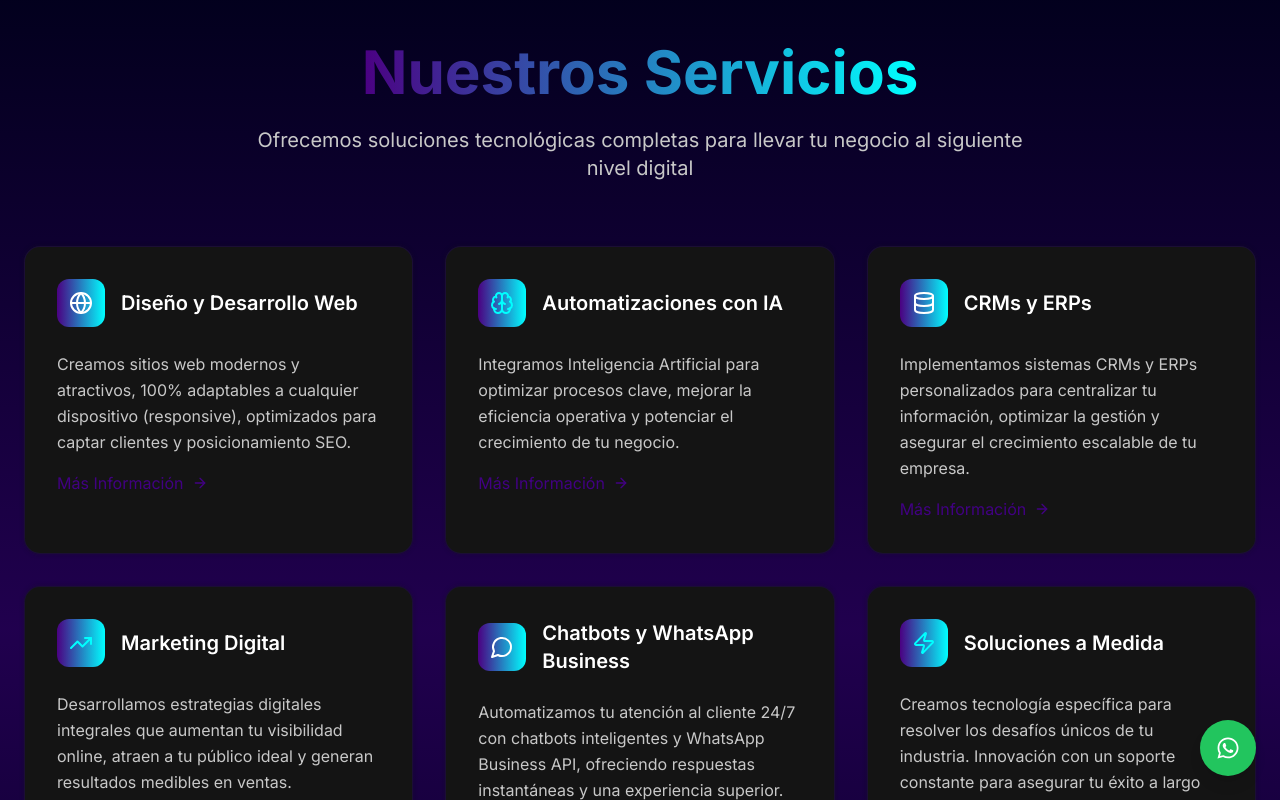
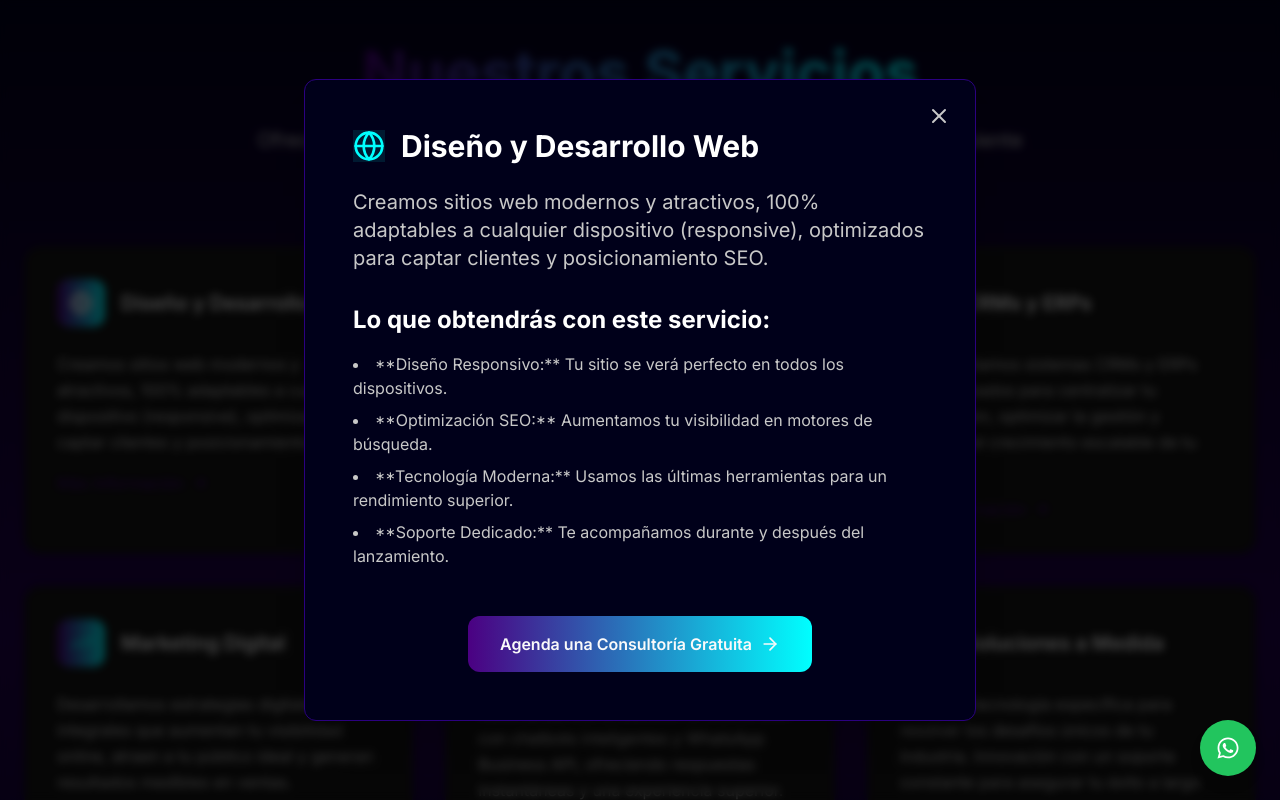
Before and after one commit to Ing-Daron11/DevHouse_blog, a React (Vite) app: page / in a window 1280 px wide. Both pictures are taken after a click on the element 218 px from the left and 1254 px from the top of the page. Shown: the part 854-1654 px from the top of the page. Built offline with nearby package versions, Linux system fonts and the light colour scheme.

Commit message:
Feat: integration of a modal or pop up window

```diff
--- a/src/components/Footer.tsx
+++ b/src/components/Footer.tsx
@@ -6,6 +6,67 @@ export const Footer = () => {
   const currentYear = new Date().getFullYear();
 
   const message = "Hola, me interesa conocer más sobre los servicios de Loop & Logic DevHouse. ¿Podrían darme más información?";
+
+  const socialLinks = [
+    {
+      name: 'WhatsApp',
+      href: `https://wa.me/3025922818?text=${message}`,
+      icon: FaWhatsapp,
+      colorClass: 'text-green-500', // El color estándar de WhatsApp
+      hoverColorClass: 'group-hover:text-green-400', // Un verde más claro al hacer hover
+      ariaLabel: 'WhatsApp de Loop & Logic DevHouse',
+    },
+    {
+      name: 'Instagram',
+      href: 'https://www.instagram.com/looplogicdevhouse?utm_source=qr&igsh=NXZod2lhMzFhYXdq',
+      icon: FaInstagram,
+      colorClass: 'text-[#833AB4]', // Púrpura de Instagram
+      hoverColorClass: 'group-hover:text-purple-400', // Un púrpura más claro al hacer hover
+      ariaLabel: 'Instagram de Loop & Logic DevHouse',
+    },
+  ];
+
+  const serviceLinks = [
+    { label: 'Desarrollo Web', href: '#servicios' },
+    { label: 'Automatizaciones IA', href: '#servicios' },
+    { label: 'CRM/ERP', href: '#servicios' },
+    { label: 'Marketing Digital', href: '#servicios' },
+    { label: 'Chatbots', href: '#servicios' },
+    { label: 'Soluciones a Medida', href: '#servicios' },
+    { label: 'Ciberseguridad', href: '#servicios' },
+    { label: 'Identidad Visual', href: '#servicios' },
+    { label: 'Soporte Técnico', href: '#servicios' },
+  ];
+
+  const otrosLinks = [
+  { label: 'Privacidad', href: '#privacidad' },
+  { label: 'Términos', href: '#terminos' },
+  { label: 'Cookies', href: '#cookies' }
+];
+
+const infoContacto = [
+  {
+    icon: Mail,
+    text: 'looplogicdevhouse@gmail.com',
+    href: 'mailto:looplogicdevhouse@gmail.com',
+    ariaLabel: 'Enviar correo a Loop & Logic DevHouse',
+    type: 'email'
+  },
+  {
+    icon: Phone,
+    text: '+57 302 5922818',
+    href: `https://wa.me/573025922818?text=${message}`,
+    ariaLabel: 'Contactar por WhatsApp',
+    type: 'phone'
+  },
+  {
+    icon: MapPin,
+    text: 'Guadalajara de Buga, Colombia.',
+    href: 'https://www.google.com/maps/place/Guadalajara+de+Buga,+Valle+del+Cauca,+Colombia',
+    ariaLabel: 'Ver ubicación en Google Maps',
+    type: 'location'
+  }
+];
 
   return (
     <footer className="relative bg-gradient-dark border-t border-border/50">
@@ -16,8 +77,8 @@ export const Footer = () => {
           {/* Company Info */}
           <AnimatedSection animation="fade-in-up">
             <div className="space-y-6">
-              <div className="flex items-center">
-                <Sparkles className="text-primary mr-2 h-6 w-6" />
+              <div className="flex items-center mb-4">
+                <Sparkles className="text-primary mr-2 h-7 w-7" />
                 <h3 className="text-xl font-bold text-gradient">
                   Loop & Logic DevHouse
                 </h3>
@@ -26,14 +87,20 @@ export const Footer = () => {
                 Tu partner tecnológico especializado en soluciones digitales innovadoras.
                 Transformamos ideas en experiencias excepcionales.
               </p>
-              <div className="flex space-x-4">
+
+              <div className="flex space-x-4 mt-6">
+                {socialLinks.map((social) => (
                   <a
-                  href={`https://wa.me/3025922818?text=${message}`}
-                  className="p-2 bg-secondary rounded-lg hover:bg-accent-foreground/20 transition-colors duration-300 group"
-                  aria-label="WhatsApp"
+                    key={social.name}
+                    href={social.href}
+                    target="_blank"
+                    rel="noopener noreferrer"
+                    className="p-2 bg-secondary rounded-lg hover:bg-accent-foreground/20 transition-colors duration-300 group flex items-center justify-center"
+                    aria-label={social.ariaLabel}
                   >
-                  <FaWhatsapp className="h-5 w-5 text-green-500 group-hover:text-accent transition-colors" />
+                    <social.icon className={`h-5 w-5 ${social.colorClass} ${social.hoverColorClass} transition-colors`} />
                   </a>
+                ))}
               </div>
             </div>
           </AnimatedSection>
@@ -43,20 +110,13 @@ export const Footer = () => {
             <div>
               <h4 className="text-lg font-semibold text-foreground mb-6">Servicios</h4>
               <ul className="space-y-3">
-                {[
-                  'Desarrollo Web',
-                  'Automatizaciones IA',
-                  'CRM/ERP',
-                  'Marketing Digital',
-                  'Chatbots',
-                  'Soluciones a Medida'
-                ].map((service) => (
-                  <li key={service}>
+                {serviceLinks.map((service) => (
+                  <li key={service.label}>
                     <a
-                      href="#servicios"
-                      className="text-muted-foreground hover:text-primary transition-colors duration-300"
+                      href={service.href}
+                      className="text-muted-foreground hover:text-accent transition-colors duration-300"
                     >
-                      {service}
+                      {service.label}
                     </a>
                   </li>
                 ))}
@@ -80,7 +140,7 @@ export const Footer = () => {
                   <li key={link.label}>
                     <a
                       href={link.href}
-                      className="text-muted-foreground hover:text-primary transition-colors duration-300"
+                      className="text-muted-foreground hover:text-accent transition-colors duration-300"
                     >
                       {link.label}
                     </a>
@@ -95,48 +155,27 @@ export const Footer = () => {
             <div>
               <h4 className="text-lg font-semibold text-foreground mb-6">Contacto</h4>
               <div className="space-y-4">
-                <div className="flex items-center">
-                  <Mail className="h-4 w-4 text-accent mr-3 flex-shrink-0" />
+                {infoContacto.map((item) => (
+                  <div key={item.text} className="flex items-start">
+                    <item.icon className="h-4 w-4 text-accent mr-3 flex-shrink-0 mt-1" />
+                    {item.href ? (
                       <a
-                    href="mailto:looplogicdevhouse@gmail.com"
-                    className="text-muted-foreground hover:text-accent transition-colors duration-300 text-sm"
+                        href={item.href}
+                        target={item.type !== 'email' ? "_blank" : "_self"} // Only open new tab for external links like WhatsApp/Maps
+                        rel={item.type !== 'email' ? "noopener noreferrer" : undefined}
+                        className="text-muted-foreground hover:text-accent transition-colors duration-300 text-sm break-words" // break-words for long emails
+                        aria-label={item.ariaLabel}
                       >
-                    looplogicdevhouse@gmail.com
+                        {item.text}
                       </a>
+                    ) : (
+                      <span className="text-muted-foreground text-sm">
+                        {item.text}
+                      </span>
+                    )}
                   </div>
-                <div className="flex items-center">
-                  <Phone className="h-4 w-4 text-accent mr-3 flex-shrink-0" />
-                  <a
-                    href="https://wa.me/573025922818"
-                    target="_blank"
-                    rel="noopener noreferrer"
-                    className="text-muted-foreground hover:text-accent transition-colors duration-300 text-sm"
-                  >
-                    +57 302 5922818
-                  </a>
+                ))}
               </div>
-                <div className="flex items-center">
-                  <FaInstagram className="h-4 w-4 text-accent mr-3 flex-shrink-0" />
-                  <a
-                    href="https://www.instagram.com/looplogicdevhouse?utm_source=qr&igsh=NXZod2lhMzFhYXdq"
-                    target="_blank"
-                    rel="noopener noreferrer"
-                    className="text-muted-foreground hover:text-accent transition-colors duration-300 text-sm"
-                  >
-                    looplogicdevhouse
-                  </a>
-                </div>
-
-                <div className='flex items-center cursor-pointer'>
-                  <MapPin className="h-4 w-4 text-accent mr-3 flex-shrink-0" />
-                  <span className="text-muted-foreground text-sm">
-                    <a className="text-muted-foreground hover:text-accent transition-colors duration-300 text-sm">
-                      Guadalajara de Buga, Colombia.
-                    </a>
-                  </span>
-                </div>
-              </div>
-
             </div>
           </AnimatedSection>
         </div>
--- /dev/null
+++ b/src/components/ServiceModal.tsx
@@ -0,0 +1,88 @@
+  import { ArrowRight, X } from 'lucide-react';
+  import React, { useEffect, useState } from 'react';
+
+const ServiceModal = ({ isOpen, service, onClose}) => {
+    const [isClosing, setIsClosing] = useState(false);
+
+    useEffect (() => {
+        if (isOpen) {
+            setIsClosing(false);
+        }
+    }, [isOpen]);
+
+    if (!isOpen || !service) return null;
+
+    //--- Animacion ---//
+    const fadeInClass = isOpen && !isClosing ? 'animate-fade-in' : 'animate-fade-out';
+    const slideInClass = isOpen && !isClosing ? 'animate-slide-in-up' : 'animate-slide-out-down';
+
+
+    const animacionFin = () => {
+        if (isClosing) {
+            onClose();
+        }
+    };
+
+    const cerrarModal = () => {
+        setIsClosing(true); // Solo activamos el estado de cierre
+    };
+
+
+     return (
+        <div
+            className={`fixed inset-0 z-50 flex items-center justify-center bg-black bg-opacity-70 backdrop-blur-sm p-4 animate-fade-in ${fadeInClass}`}
+            onClick={cerrarModal} // Cierra la modal si se hace clic fuera del contenido
+            onAnimationEnd={animacionFin}
+        >
+            <div
+                className={`relative bg-background border border-border rounded-xl shadow-2xl max-w-2xl w-full max-h-[90vh] overflow-y-auto p-8 md:p-12 animate-slide-in-up ${slideInClass}`}
+                onClick={e => e.stopPropagation()} // Evita que el clic dentro del contenido cierre la modal
+            >
+            {/*--- Btn cerrar ---*/}
+
+                <button
+                    onClick={cerrarModal}
+                    className="absolute top-4 right-4 p-2 rounded-full text-muted-foreground hover:bg-accent hover:text-foreground transition-colors"
+                    aria-label="Cerrar">
+
+                    <X className="h-6 w-6" />
+                </button>
+
+                <div className="flex items-center mb-6">
+
+                    <div className={`icon-wrapper-modal bg-accent/10 mr-4`}>
+                        <service.icon className="h-8 w-8 text-accent" />
+                    </div>
+
+                    <h2 className="text-3xl font-bold text-foreground">{service.title}</h2>
+                </div>
+
+                <p className="text-xl text-muted-foreground mb-8">{service.description}</p>
+
+                <div className="prose prose-invert max-w-none">
+                    <h3 className="text-2xl font-bold mt-8 mb-4">Lo que obtendrás con este servicio:</h3>
+                    <ul className="list-disc list-inside space-y-2 text-muted-foreground">
+                        {/* Aquí puedes añadir la información detallada por servicio */}
+                        <li>**Diseño Responsivo:** Tu sitio se verá perfecto en todos los dispositivos.</li>
+                        <li>**Optimización SEO:** Aumentamos tu visibilidad en motores de búsqueda.</li>
+                        <li>**Tecnología Moderna:** Usamos las últimas herramientas para un rendimiento superior.</li>
+                        <li>**Soporte Dedicado:** Te acompañamos durante y después del lanzamiento.</li>
+                    </ul>
+                </div>
+
+                <div className="mt-12 text-center">
+                    <a
+                        href="#contacto" // Enlaza a tu sección de contacto
+                        onClick={onClose} // Cierra la modal al hacer clic en el botón
+                        className="btn-primary inline-flex items-center"
+                    >
+                        Agenda una Consultoría Gratuita
+                        <ArrowRight className="ml-2 h-5 w-5" />
+                    </a>
+                </div>
+            </div>
+        </div>
+    );
+};
+
+export default ServiceModal;
--- a/src/components/ServicesSection.tsx
+++ b/src/components/ServicesSection.tsx
@@ -1,6 +1,7 @@
   import { Globe, Brain, Database, TrendingUp, MessageCircle, Zap, Code, ShieldCheck, Palette, Lightbulb, BellRing, ArrowRight } from 'lucide-react';
   import { AnimatedSection } from './AnimatedSection';
-  import { title } from 'process';
+  import ServiceModal from './ServiceModal';
+  import { useState } from 'react';
 
   const services = [
     {
@@ -71,6 +72,21 @@
   ];
 
   export const ServicesSection = () => {
+    //--- estado para manejar el estado del modal y el servicio ---//
+    const [isModalOpen, setIsModalOpen] = useState(false);
+    const [selectService, setSelectService] = useState(false);
+
+    const abrirModal = (service) => {
+      setSelectService(service);
+      setIsModalOpen(true)
+    }
+
+    const cerrarModal = () => {
+       setIsModalOpen(false);
+      setSelectService(null);
+    }
+
+
     return (
       <section className="py-24 relative overflow-hidden">
         {/* Background gradient*/}
@@ -94,34 +110,43 @@
                 delay={index * 100}
                 className="h-full"
               >
-                <div className={`card-floating h-full group cursor-pointer ${service.glowColor === 'accent' ? 'card-floating-accent-glow' : ''}`}>
+                <div
+                  className={`card-floating h-full group cursor-pointer ${service.glowColor === 'accent' ? 'card-floating-accent-glow' : ''}`}
+                  onClick={() => abrirModal(service)}
+                >
                   <div className="flex items-center mb-6">
                     <div className={`icon-wrapper ${service.glowColor === 'accent' ? 'bg-accent/10' : ''}`}>
                       <service.icon className={`h-6 w-6 ${service.glowColor === 'accent' ? 'text-accent' : 'text-white'}`} />
                     </div>
+
                     <h3 className="text-xl font-semibold text-foreground">
                       {service.title}
                     </h3>
                   </div>
+
                   <p className="text-muted-foreground leading-relaxed mb-4">
                     {service.description}
                   </p>
 
-                  <a
-                    href={service.link}
+                  <div
                     className="text-primary hover:text-primary-foreground transition-colors duration-300 flex items-center group-hover:translate-x-1"
                   >
                     Más Información
                     <ArrowRight className="h-4 w-4 ml-2 group-hover:translate-x-1 transition-transform duration-300" />
-                  </a>
+                  </div>
 
-                  {/* Hover glow effect */}
                   <div className="hover-glow-overlay"></div>
                 </div>
               </AnimatedSection>
             ))}
           </div>
         </div>
+
+        <ServiceModal
+          isOpen={isModalOpen}
+          service={selectService}
+          onClose={cerrarModal}
+        ></ServiceModal>
       </section>
     );
   };
--- a/tailwind.config.ts
+++ b/tailwind.config.ts
@@ -103,11 +103,34 @@ export default {
 					to: {
 						height: '0'
 					}
-				}
+				},
+
+				fadeIn: {
+					'0%': { opacity: '0' },
+					'100%': { opacity: '1' },
+				},
+				fadeOut: {
+					'0%': { opacity: '1' },
+					'100%': { opacity: '0' },
+				},
+
+				slideInUp: {
+					'0%': { transform: 'translateY(100%)' },
+					'100%': { transform: 'translateY(0)' },
+				},
+
+				slideOutDown: {
+					'0%': { transform: 'translateY(0)' },
+					'100%': { transform: 'translateY(100%)' },
+				},
 			},
 			animation: {
 				'accordion-down': 'accordion-down 0.2s ease-out',
-				'accordion-up': 'accordion-up 0.2s ease-out'
+				'accordion-up': 'accordion-up 0.2s ease-out',
+				'fade-in': 'fadeIn 0.3s ease-out forwards',
+				'fade-out': 'fadeOut 0.3s ease-in forwards',
+				'slide-in-up': 'slideInUp 0.3s ease-out forwards',
+				'slide-out-down': 'slideOutDown 0.3s ease-in forwards',
 			}
 		}
 	},
```
Also changed, not shown: src/index.css (line endings or trailing spaces). Lines whose indentation alone changed are shown as unchanged.
